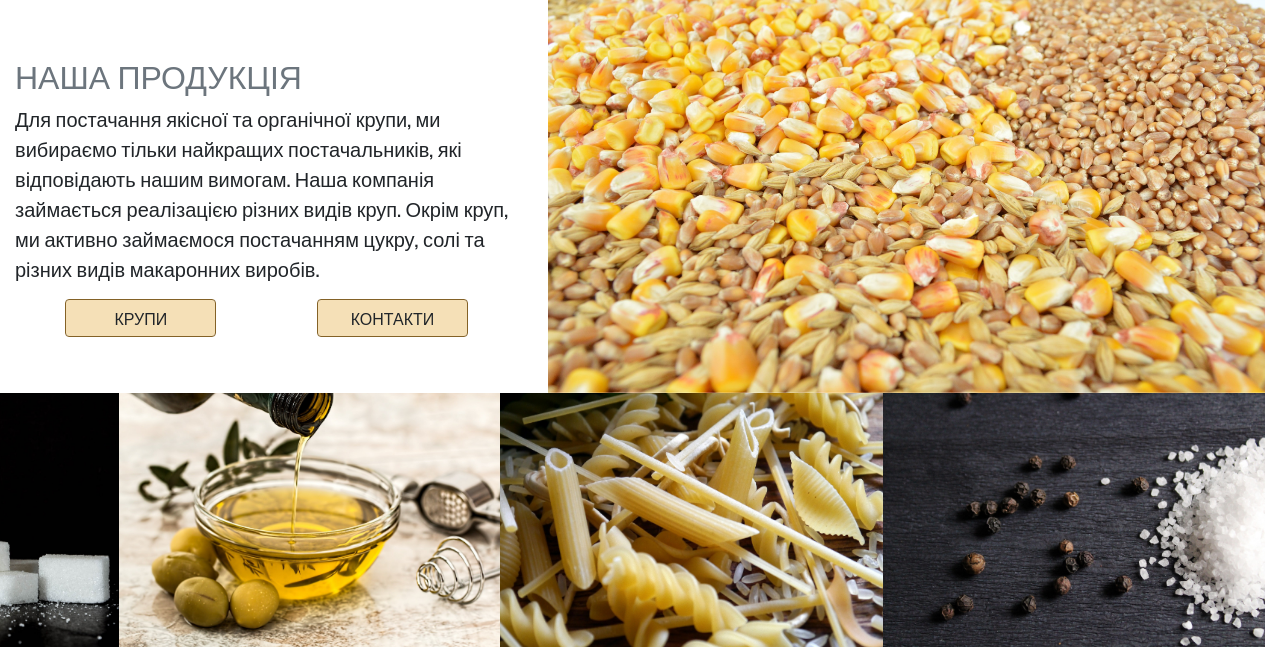
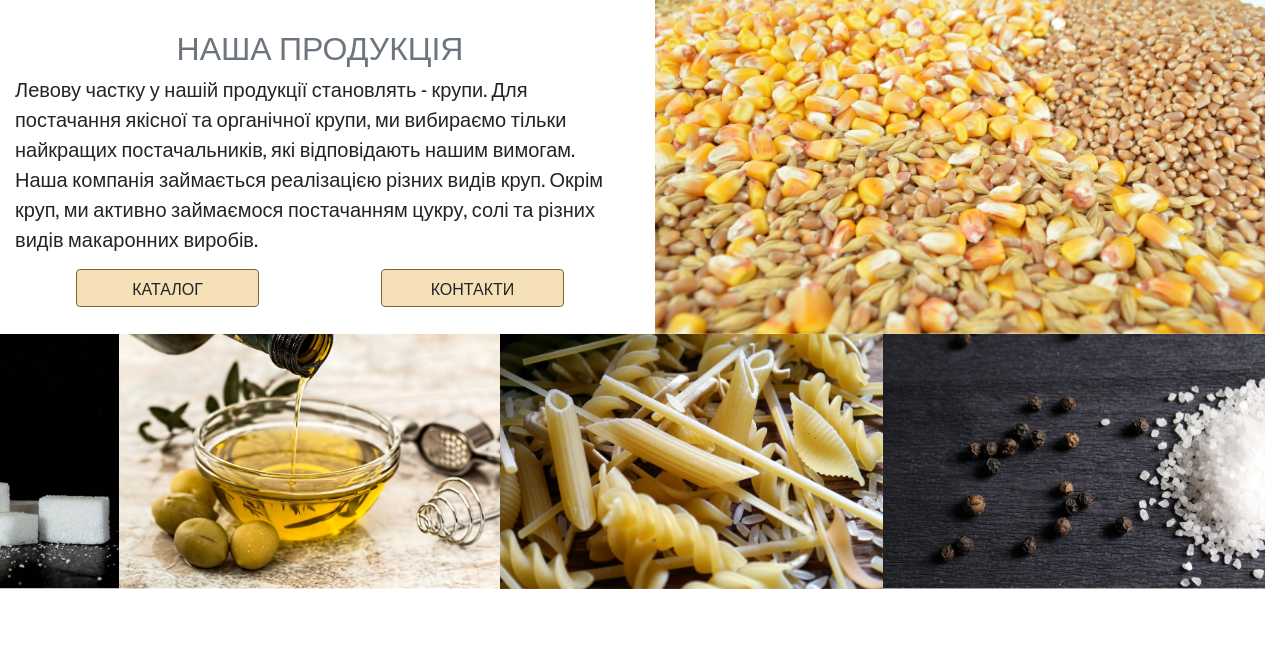
Before and after one commit to amin21212121/amin212121.github.io, a PHP site: page / in a window 1280 px wide. Shown: the part 86-733 px from the top of the page. Run offline with PHP 8.4, Linux system fonts and the light colour scheme.

Commit message:
fix 2 block

```diff
--- a/css/style.css
+++ b/css/style.css
@@ -56,7 +56,11 @@ padding: 0px 5px;
     margin-left: auto;
 }
 
-.marketing .col-md-5 {
+.featurette-heading {
+		text-align: center;
+}
+
+.marketing .col-md-6 {
 	align-self: center;
 }
 
--- a/index.html
+++ b/index.html
@@ -60,15 +60,15 @@
 
 
   <div class="row featurette">
-      <div class="col-md-5">
+      <div class="col-md-6">
         <h2 class="featurette-heading"><span class="text-muted">НАША ПРОДУКЦІЯ</span></h2>
-        <p class="lead">Для постачання якісної та органічної крупи, ми вибираємо тільки найкращих постачальників, які відповідають нашим вимогам. Наша компанія займається реалізацією різних видів круп. Окрім круп, ми активно займаємося постачанням цукру, солі та різних видів макаронних виробів.</p>
+        <p class="lead">Левову частку у нашій продукції становлять - крупи. Для постачання якісної та органічної крупи, ми вибираємо тільки найкращих постачальників, які відповідають нашим вимогам. Наша компанія займається реалізацією різних видів круп. Окрім круп, ми активно займаємося постачанням цукру, солі та різних видів макаронних виробів.</p>
 		<div class="btnclasssecondblock">
-		<a class="btn btn-secblock" href="#" role="button">КРУПИ</a>
+		<a class="btn btn-secblock" href="#" role="button">КАТАЛОГ</a>
 		<a class="btn btn-secblock" href="#" role="button">КОНТАКТИ</a>
       </div>
 	   </div>
-      <div class="col-md-7">
+      <div class="col-md-6">
        <img class="bd-placeholder-img bd-placeholder-img-lg featurette-image img-fluid mx-auto" src="img/croups.png" width="auto" height="300" alt="croups">
 
     </div>
```
